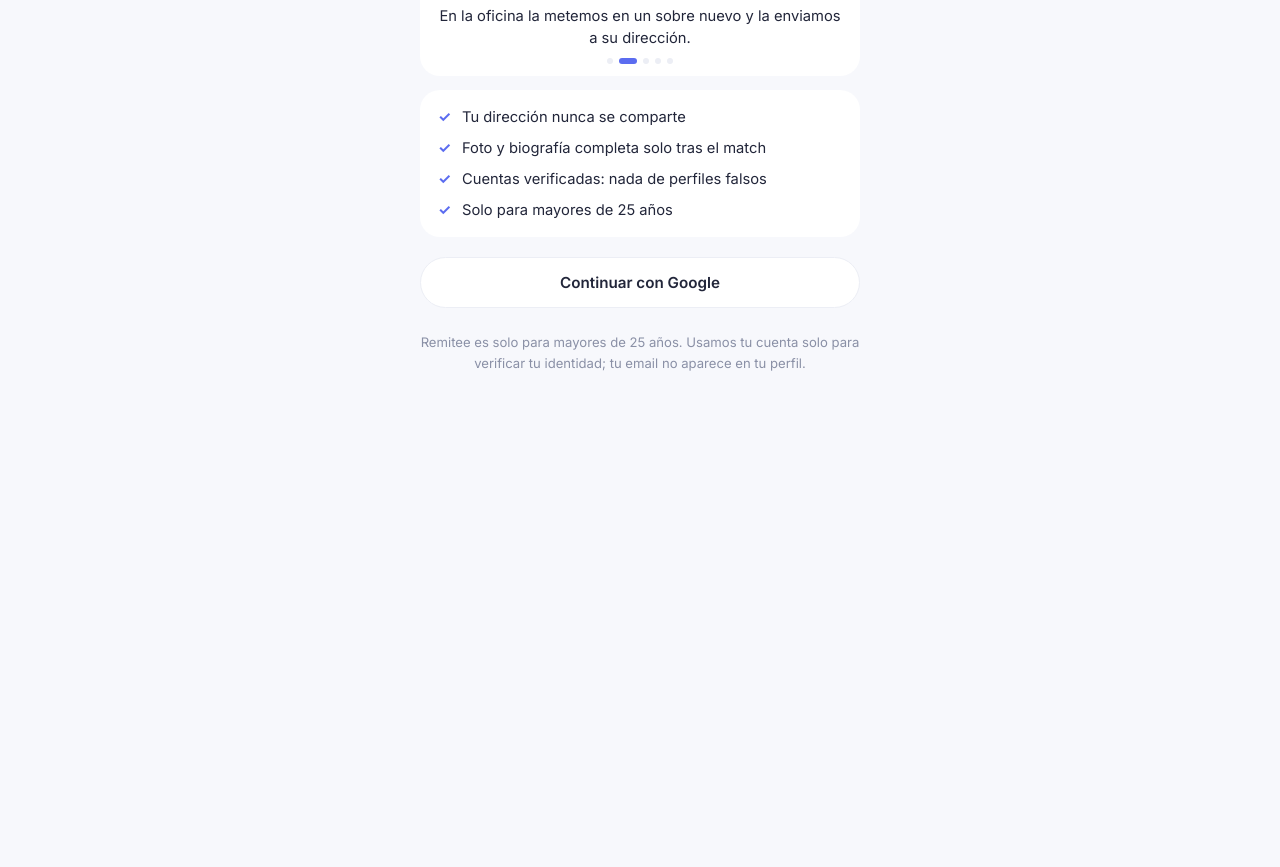
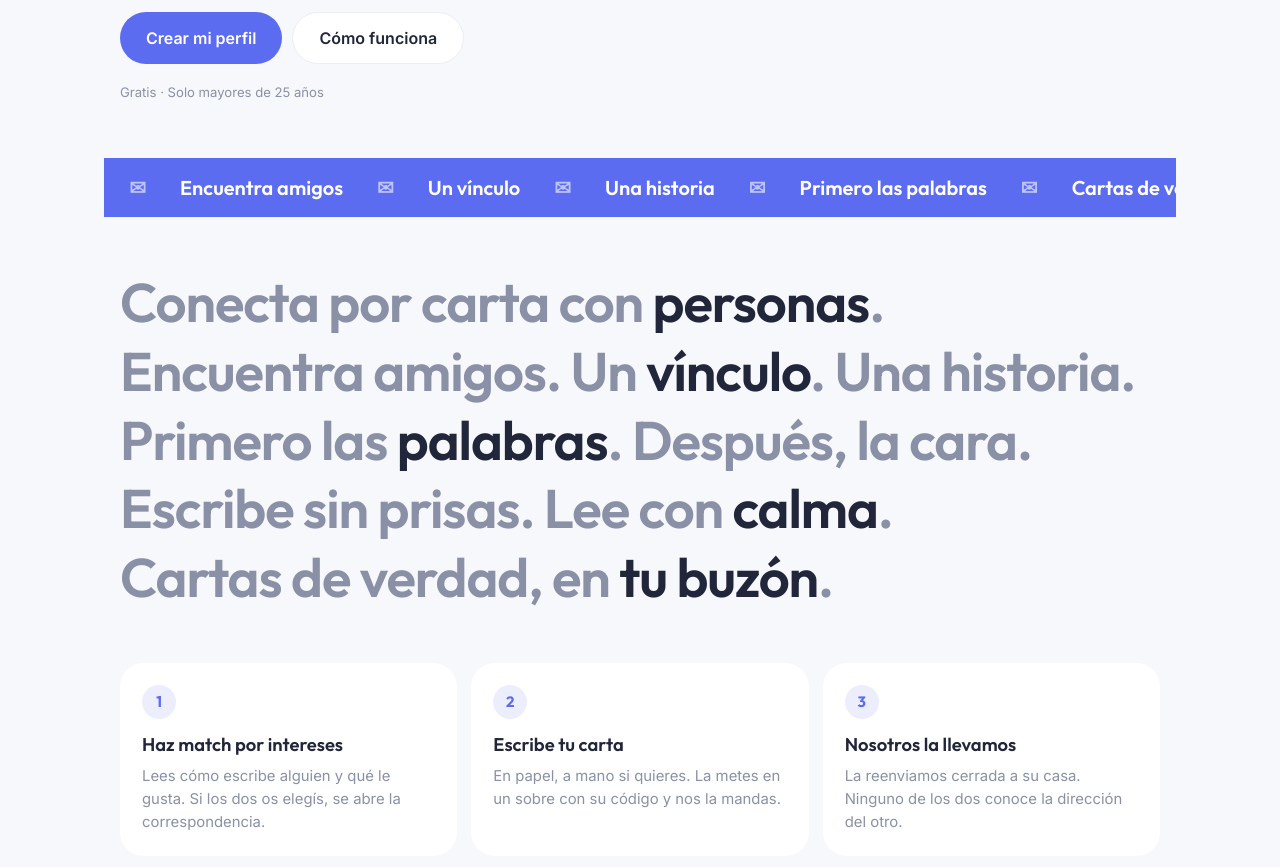
Before and after one commit to Iyanrojo/remitee, a plain HTML site: page index.html in a window 1280 px wide. Shown: the part 461-1328 px from the top of the page. Before the commit the page ends 957 px from the top, so only its background shows below. Drawn offline with Linux system fonts and the light colour scheme.

Commit message:
Landing page antes del registro
Co-Authored-By: Claude Opus 5.5 <noreply@anthropic.com>
Claude-Session: https://claude.ai/code/session_01KwFkciwcrNmUSzE4iTpngi

```diff
--- a/index.html
+++ b/index.html
@@ -294,6 +294,37 @@ button.google{background:var(--surface);color:var(--ink);border:1px solid var(--
 .nch{background:var(--surface);border:1px solid var(--line);padding:0 7px;border-radius:999px;font-weight:500}
 .sechead{font-size:.76rem;font-weight:600;color:var(--muted);text-transform:uppercase;letter-spacing:.06em;margin-top:8px}
 @media (max-width:440px){.demo{display:none}}
+body.wide .app{max-width:1040px}
+.land{display:grid;gap:56px;padding-bottom:30px}
+.hero{display:grid;gap:18px;padding-top:24px}
+.kicker{font-size:.78rem;font-weight:600;color:var(--accent);text-transform:uppercase;letter-spacing:.1em}
+.mega{font-family:var(--head);font-weight:700;font-size:clamp(2.8rem,11vw,6.4rem);line-height:.98;letter-spacing:-.035em;margin:0;text-wrap:balance}
+.mega em{font-style:normal;color:var(--accent)}
+.mega.sm{font-size:clamp(2.2rem,8vw,4.4rem)}
+.hero-sub{font-size:clamp(1.05rem,2.6vw,1.3rem);color:var(--muted);margin:0;max-width:34ch}
+.hero-cta{display:flex;flex-wrap:wrap;gap:10px}
+.hero-cta button{padding:15px 26px;font-size:1rem}
+.hero-note{color:var(--muted);font-size:.82rem}
+.marquee{overflow:hidden;margin-inline:calc(-1 * max(16px, env(safe-area-inset-left,0px)));background:var(--accent);padding-block:14px}
+.mq{display:flex;gap:34px;width:max-content;animation:mq 28s linear infinite}
+.mq span{font-family:var(--head);font-weight:600;font-size:1.25rem;color:#fff;white-space:nowrap;display:flex;align-items:center;gap:34px}
+.mq span::after{content:"✉︎";opacity:.6}
+@keyframes mq{to{transform:translateX(-50%)}}
+.statements{display:grid;gap:10px}
+.statements p{margin:0;font-family:var(--head);font-weight:600;font-size:clamp(1.7rem,6vw,3.4rem);line-height:1.08;letter-spacing:-.02em;color:var(--muted);text-wrap:balance}
+.statements p em{font-style:normal;color:var(--ink)}
+.steps3{display:grid;grid-template-columns:repeat(auto-fit,minmax(230px,1fr));gap:14px}
+.steps3>div{background:var(--surface);border-radius:24px;padding:22px;display:grid;gap:6px;align-content:start}
+.steps3 .n{width:34px;height:34px;border-radius:50%;background:var(--accent-soft);color:var(--accent);display:grid;place-items:center;font-family:var(--head);font-weight:700}
+.steps3 h3{font-family:var(--head);font-weight:600;font-size:1.15rem;margin:6px 0 0}
+.steps3 p{margin:0;color:var(--muted);font-size:.93rem}
+.privacy{display:grid;gap:16px;grid-template-columns:1fr;align-items:center}
+@media (min-width:720px){.privacy{grid-template-columns:1.2fr 1fr}}
+.privacy h3{grid-column:1/-1;font-family:var(--head);font-weight:700;font-size:clamp(1.6rem,5vw,2.6rem);margin:0;letter-spacing:-.02em}
+.privacy .perks{margin:0}
+.final{display:grid;gap:20px;justify-items:start;padding-block:10px 20px}
+.final button{padding:15px 28px;font-size:1rem}
+@media (prefers-reduced-motion:reduce){.mq{animation:none}}
 .toast{position:fixed;left:50%;transform:translateX(-50%);bottom:calc(84px + env(safe-area-inset-bottom,0px));background:var(--ink);color:var(--bg);padding:10px 18px;border-radius:999px;font-size:.88rem;font-weight:500;z-index:30;max-width:calc(100% - 32px);text-align:center}
 @media (prefers-reduced-motion:reduce){*{transition:none!important}}
 </style>
@@ -790,13 +821,52 @@ function showFlow(){
 }
 
 /* ---- Alta: Google (simulado) + creación de perfil ---- */
-let altaStep = 1;
+let altaStep = 0;
+function landing(){
+  const phrases = ["Conecta por carta con personas","Encuentra amigos","Un vínculo","Una historia","Primero las palabras","Cartas de verdad","Sin prisas"];
+  $("#view").innerHTML = `<div class="land">
+    <section class="hero">
+      <span class="kicker">Correspondencia entre desconocidos</span>
+      <h2 class="mega">Tu privacidad,<br><em>nuestro objetivo.</em></h2>
+      <p class="hero-sub">Remitee conecta por carta a personas que quieren escribirse. Sin chat, sin prisas y sin que nadie conozca tu dirección.</p>
+      <div class="hero-cta"><button id="start">Crear mi perfil</button><button class="plain" id="how">Cómo funciona</button></div>
+      <small class="hero-note">Gratis · Solo mayores de 25 años</small>
+    </section>
+    <div class="marquee" aria-hidden="true"><div class="mq">${[...phrases,...phrases].map(t=>`<span>${t}</span>`).join("")}</div></div>
+    <section class="statements">
+      <p>Conecta por carta con <em>personas</em>.</p>
+      <p>Encuentra amigos. Un <em>vínculo</em>. Una historia.</p>
+      <p>Primero las <em>palabras</em>. Después, la cara.</p>
+      <p>Escribe sin prisas. Lee con <em>calma</em>.</p>
+      <p>Cartas de verdad, en <em>tu buzón</em>.</p>
+    </section>
+    <section class="steps3">
+      <div><span class="n">1</span><h3>Haz match por intereses</h3><p>Lees cómo escribe alguien y qué le gusta. Si los dos os elegís, se abre la correspondencia.</p></div>
+      <div><span class="n">2</span><h3>Escribe tu carta</h3><p>En papel, a mano si quieres. La metes en un sobre con su código y nos la mandas.</p></div>
+      <div><span class="n">3</span><h3>Nosotros la llevamos</h3><p>La reenviamos cerrada a su casa. Ninguno de los dos conoce la dirección del otro.</p></div>
+    </section>
+    <section class="privacy">
+      <h3>Tu dirección no la ve nadie</h3>
+      <div class="flowcard">${flowHTML()}</div>
+      <ul class="perks"><li>Tus cartas pasan por nuestra oficina y nunca se abren</li><li>Foto y biografía completa, solo tras el match</li><li>Cuentas verificadas: nada de perfiles falsos</li><li>Compartís direcciones solo si los dos queréis</li></ul>
+    </section>
+    <section class="final">
+      <h2 class="mega sm">¿Le escribimos a <em>alguien</em>?</h2>
+      <button id="start2">Empezar ahora</button>
+    </section>
+  </div>`;
+  startFlow($(".privacy .flowcard"));
+  const go = () => { altaStep = 1; alta(); window.scrollTo(0,0); };
+  $("#start").onclick = go; $("#start2").onclick = go; $("#how").onclick = showFlow;
+}
 function alta(){
+  document.body.classList.toggle("wide", altaStep === 0);
+  if (altaStep === 0) return landing();
   if (altaStep === 1){
     $("#view").innerHTML = `<div class="welcome">
-      <h2>Cartas de verdad con personas nuevas</h2>
-      <p class="sub">Haz match por intereses y escribíos por correo postal. Sin chat, sin prisas.</p>
-      <div class="flowcard">${flowHTML()}</div>
+      <button class="back" id="toLand" style="justify-self:start">← Volver</button>
+      <h2>Entra en Remitee</h2>
+      <p class="sub">Usamos tu cuenta de Google solo para verificar que eres una persona real.</p>
       <ul class="perks"><li>Tu dirección nunca se comparte</li><li>Foto y biografía completa solo tras el match</li><li>Cuentas verificadas: nada de perfiles falsos</li><li>Solo para mayores de 25 años</li></ul>
       <button class="google" id="g">Continuar con Google</button>
       <div class="gsim" id="gsim" hidden>
@@ -804,8 +874,8 @@ function alta(){
         <div class="field"><label for="f-email">Email de tu cuenta de Google</label><input id="f-email" type="email" placeholder="nombre@gmail.com"></div>
         <button id="gok" style="width:100%;margin-top:10px">Verificar y continuar</button>
       </div>
-      <p class="note">Remitee es solo para mayores de 25 años. Usamos tu cuenta solo para verificar tu identidad; tu email no aparece en tu perfil.</p></div>`;
-    startFlow($(".flowcard"));
+      <p class="note">Tu email no aparece en tu perfil.</p></div>`;
+    $("#toLand").onclick = () => { altaStep = 0; alta(); };
     $("#g").onclick = () => { $("#gsim").hidden = false; $("#g").hidden = true; $("#f-email").focus(); };
     $("#gok").onclick = () => { const v = $("#f-email").value.trim();
       if (!/^[^@\s]+@[^@\s]+\.[^@\s]+$/.test(v)) { toast("Escribe un email válido, por ejemplo nombre@gmail.com"); return; }
@@ -868,7 +938,7 @@ function wizard(){
   const go = n => { const err = st.save(); if (n>0 && err){ toast(err); return; } wStep += n; wizard(); };
   o.querySelector("#wn").onclick = () => { const err = st.save(); if (err){ toast(err); return; }
     if (!last){ wStep++; wizard(); return; }
-    o.remove(); me.created = true; me.code = me.code || newCode(); saveMe(); altaStep = 1; wStep = 0; location.hash = "#descubrir"; route(); toast(`Perfil creado. Tu código de buzón es ${me.code}`); };
+    o.remove(); me.created = true; me.code = me.code || newCode(); saveMe(); altaStep = 0; wStep = 0; document.body.classList.remove("wide"); location.hash = "#descubrir"; route(); toast(`Perfil creado. Tu código de buzón es ${me.code}`); };
   const sk = o.querySelector("#wsk"); if (sk) sk.onclick = () => { st.save(); wStep++; wizard(); };
   const bk = o.querySelector("#wb"); if (bk) bk.onclick = () => { st.save(); wStep--; wizard(); };
   o.addEventListener("keydown", e => { if (e.key==="Enter" && e.target.tagName==="INPUT") { e.preventDefault(); o.querySelector("#wn").click(); } });
@@ -917,6 +987,7 @@ const views = {descubrir, cartas, perfil, como};
 function route(){
   const onb = !me.created; document.querySelector(".tabs").hidden = onb; $("#helpBtn").hidden = onb; $("#bellBtn").hidden = onb;
   if (onb){ alta(); window.scrollTo(0,0); return; }
+  document.body.classList.remove("wide");
   const v = (location.hash || "#descubrir").slice(1), name = views[v] ? v : "descubrir";
   if (name !== "cartas") openId = null;
   document.querySelectorAll(".tabs a").forEach(a => a.dataset.v===name ? a.setAttribute("aria-current","page") : a.removeAttribute("aria-current"));
```
